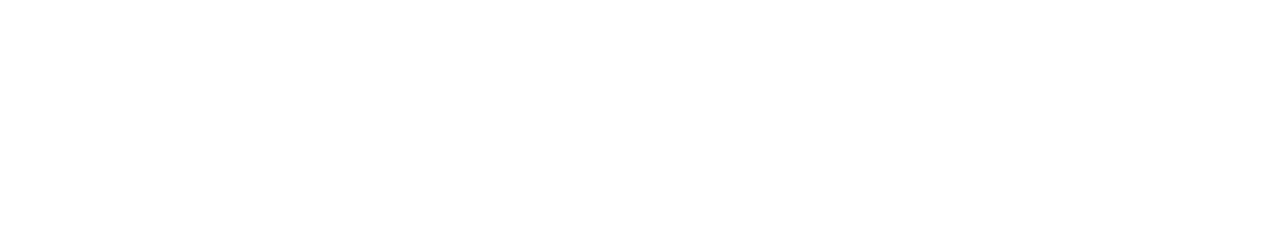
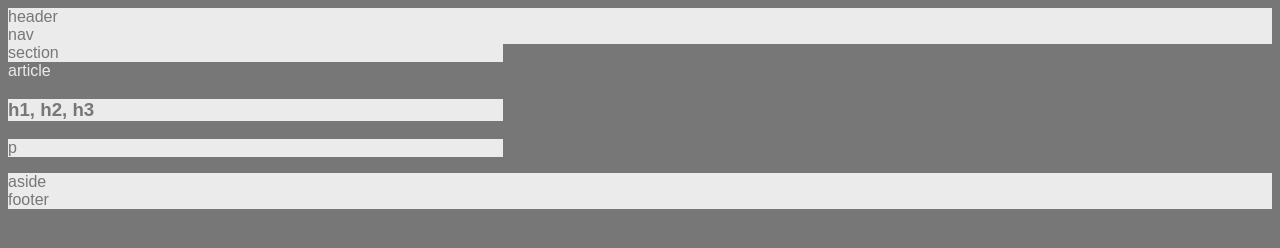
Before and after one commit to anamichellepd/HW-Wireframe, a plain HTML site: page index.html in a window 1280 px wide. Drawn offline with Linux system fonts and the light colour scheme.

Commit message:
filled in the basic text info.  All the colors are right, I just need to separate the squares and place them in the correct space

```diff
--- a/index.html
+++ b/index.html
@@ -1,31 +1,25 @@
 <!DOCTYPE html>
 <html lang="en">
 <head>
+    <link rel="stylesheet" type="text/css" href="style.css">
     <meta charset="UTF-8">
     <meta name="viewport" content="width=device-width, initial-scale=1.0">
     <meta http-equiv="X-UA-Compatible" content="ie=edge">
-    <title>Document</title>
+    <title>Building a Wireframe</title>
+    <header>header</header>
 </head>
 <body>
-    <nav>
-
-    </nav>
-    <section>
-        <article>
-            <h1></h1>
-            <h2></h2>
-            <h3></h3>
-            <p></p>
+    <nav>nav</nav>
+    <section> section
+        <article> article
+            <h1>h1, h2, h3</h1>
+            <p>p</p>
         </article>
 
     </section>
 
-    <aside>
-
-    </aside>
-    <footer>
-
-    </footer>
+    <aside> aside</aside>
+    <footer> footer</footer>
 
 </body>
 </html>
--- a/style.css
+++ b/style.css
@@ -0,0 +1,22 @@
+body {
+    font-family: 'Arial','Helvetica Neue', HElvetica, sans-serif;
+    color: #777;
+    background-color: #777;
+    width: '960px';
+    font-size: '18 px';
+}
+header, nav, section, aside, footer {
+    background: #ebebeb;
+    margin: 10 px;
+}
+article{
+    color: #ebebeb;
+    background: #777;
+}
+h1, p {
+    color: #777;
+    background: #ebebeb;
+}
+section{
+    width: 495px;
+}
```
